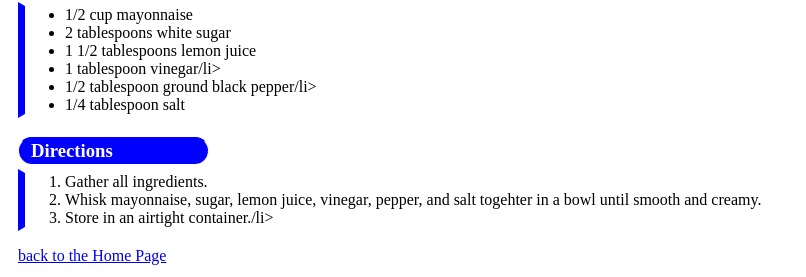
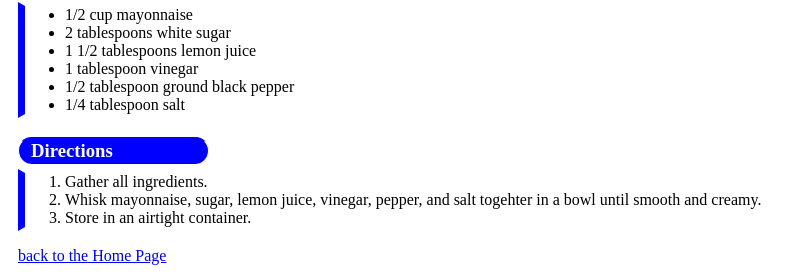
Before and after one commit to TGWcEO/odin-recipes, a plain HTML site: page recipes/coleslaw.html in a window 1280 px wide. Shown: the part 486-763 px from the top of the page, without its empty margins (0-806 px from the left). Drawn offline with Linux system fonts and the light colour scheme.

Commit message:
testing github

```diff
--- a/recipes/coleslaw.html
+++ b/recipes/coleslaw.html
@@ -26,8 +26,8 @@
 			<li>1/2 cup mayonnaise</li>
 			<li>2 tablespoons white sugar</li>
 			<li>1 1/2 tablespoons lemon juice</li>
-			<li>1 tablespoon vinegar/li>
-			<li>1/2 tablespoon ground black pepper/li>
+			<li>1 tablespoon vinegar</li>
+			<li>1/2 tablespoon ground black pepper</li>
 			<li>1/4 tablespoon salt</li>
 		</ul>
 		<h3>Directions</h3>
@@ -35,7 +35,7 @@
 			<li>Gather all ingredients.</li>
 			<li>Whisk mayonnaise, sugar, lemon juice, vinegar, pepper, and salt togehter
 				in a bowl until smooth and creamy.</li>
-			<li>Store in an airtight container./li>
+			<li>Store in an airtight container.</li>
 		</ol>
 		<div>
 			<a href="../index.html">back to the Home Page</a>
```
